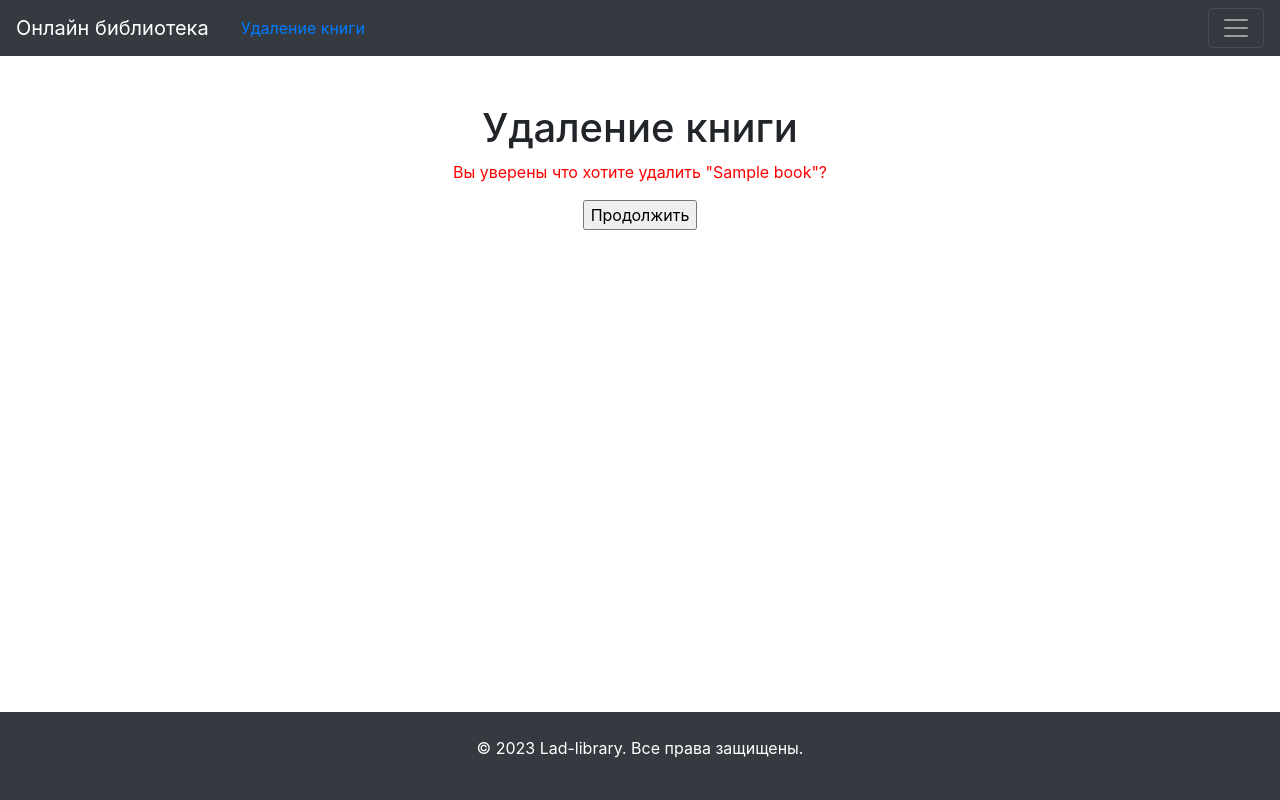
After one commit to Arduinum/Virtual_Library, a Django app: page /library/books/1/delete/ in a window 1280 px wide. The commit adds this page. Run offline with Django 4.2, Linux system fonts and the light colour scheme; a user stored in the database is signed in; tables that the repository leaves empty hold one stand-in row (values such as "Sample post"); some libraries are stand-ins or nearby versions.

Commit message:
added: book_delete functional., fix: label for book_edit

```diff
--- a/virtual_library/library/urls.py
+++ b/virtual_library/library/urls.py
@@ -1,7 +1,7 @@
 from django.urls import path, include
 from rest_framework.routers import DefaultRouter
 from library.views import BookViewSet, BookListView, BookDetailView, BookFormView, \
-    Page404View
+    Page404View, BookDeleteView
 
 
 app_name = 'library'
@@ -13,6 +13,7 @@ urlpatterns = [
     path('books/<int:pk>/', BookDetailView.as_view(), name='book'),
     path('books/new/', BookFormView.as_view(), name='new_book' ),
     path('books/<int:pk>/edit/', BookFormView.as_view(), name='edit_book'),
+    path('books/<int:pk>/delete/', BookDeleteView.as_view(), name='delete_book'),
     path('page404/', Page404View.as_view(), name='page404'),
     path('', include(router.urls))
 ]
--- a/virtual_library/library/views.py
+++ b/virtual_library/library/views.py
@@ -1,9 +1,9 @@
-from typing import Any
 from rest_framework.viewsets import GenericViewSet
 from rest_framework.mixins import ListModelMixin, RetrieveModelMixin
 from library.serializers import BookListSerializer, BookDetailSerializer
-from django.views.generic import ListView, DetailView, FormView, TemplateView
+from django.views.generic import ListView, DetailView, FormView, TemplateView, DeleteView
 from django.shortcuts import redirect, get_object_or_404
+from django.urls import reverse_lazy
 from library.models import Book
 from library.forms import BookForm
 
@@ -64,5 +64,18 @@ class BookFormView(FormView):
     def form_invalid(self, form):
         return self.render_to_response(self.get_context_data(form=form))
 
+
+class BookDeleteView(DeleteView):
+    model = Book
+    template_name = 'library/book_delete.html'
+    success_url = reverse_lazy('library:books')
+    context_object_name = 'book'
+
+    def dispatch(self, request, *args, **kwargs):
+        if not request.user.is_authenticated or not request.user.is_superuser:
+            return redirect('library:page404')
+        return super().dispatch(request, *args, **kwargs)
+
+
 class Page404View(TemplateView):
     template_name = 'page404.html'
--- a/virtual_library/templates/includes/footer.html
+++ b/virtual_library/templates/includes/footer.html
@@ -1,5 +1,5 @@
 {% load custom_filters %}
-{% if request.path == "/library/books/" %}
+{% if request.path == "/library/books/" or request.path|is_book_detail %}
   <footer class="bg-dark text-white py-4 sticky-bottom">
 {% else %}
   <footer class="bg-dark text-white py-4 fixed-bottom">
--- a/virtual_library/templates/includes/menu-navbar.html
+++ b/virtual_library/templates/includes/menu-navbar.html
@@ -12,6 +12,9 @@
   {% endif %}
   {% if request.path == "/library/books/new/" %}
     <a class="nav-link name_page" href="{% url 'library:new_book' %}">Новая книга</a>
+  {% endif %}
+  {% if "books" and "delete" in request.path %}
+    <a class="nav-link name_page" href="#" onclick="location.reload()">Удаление книги</a>
   {% endif %}
   <button class="navbar-toggler"
           type="button"
--- /dev/null
+++ b/virtual_library/templates/library/book_delete.html
@@ -0,0 +1,12 @@
+{% extends 'base.html' %}
+
+{% block body %}
+  <main class="my-auto p-5">
+    <h1>Удаление книги</h1>
+    <form action="" method="post">
+      {% csrf_token %}
+      <p style="color: red;">Вы уверены что хотите удалить "{{ book.title }}"?</p>
+      <input type="submit" value="Продолжить" />
+    </form>
+  </main>
+{% endblock %}
--- a/virtual_library/templates/library/book_detail.html
+++ b/virtual_library/templates/library/book_detail.html
@@ -5,6 +5,7 @@
 {% endblock %}
 
 {% block body %}
+<main role="main">
   <div class="container">
     <div class="row pt-5">
         <div class="col-md-12">
@@ -20,7 +21,9 @@
             <h5 class="text-left ml-3">Краткое описание</h5>
             <p class="card-text text-left ml-3 mr-3">{{ book.description }}</p>
             <a class="nav-link text-left" href="{% url 'library:edit_book' pk=book.id %}">редактировать</a>
+            <button type="button" class="btn btn-danger ml-3" onclick="document.location='{% url 'library:delete_book' pk=book.id %}'" style="width: 100px">Удалить</button>
         </div>
     </div>
   </div>
+</main>
 {% endblock %}
--- a/virtual_library/templates/library/book_edit.html
+++ b/virtual_library/templates/library/book_edit.html
@@ -8,8 +8,10 @@
   <form method="POST" enctype="multipart/form-data">
     <div class="form-group w-50 mx-auto">
       {% csrf_token %}
-      <label class="mt-5 float-left">Обложка</label>
-      {{ form.cover }}
+      <label class="mt-5 float-left text-left">
+        Обложка
+        {{ form.cover }}
+      </label>
       {{ form.title }}
       {{ form.authors }}
       {{ form.year }}
```
Lines whose indentation alone changed are shown as unchanged.
